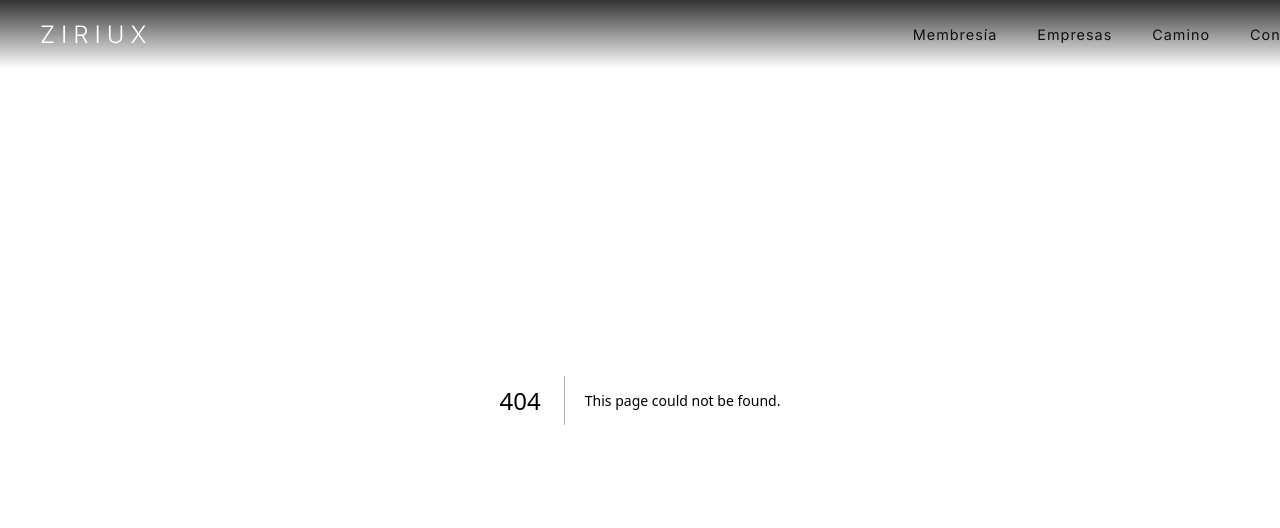
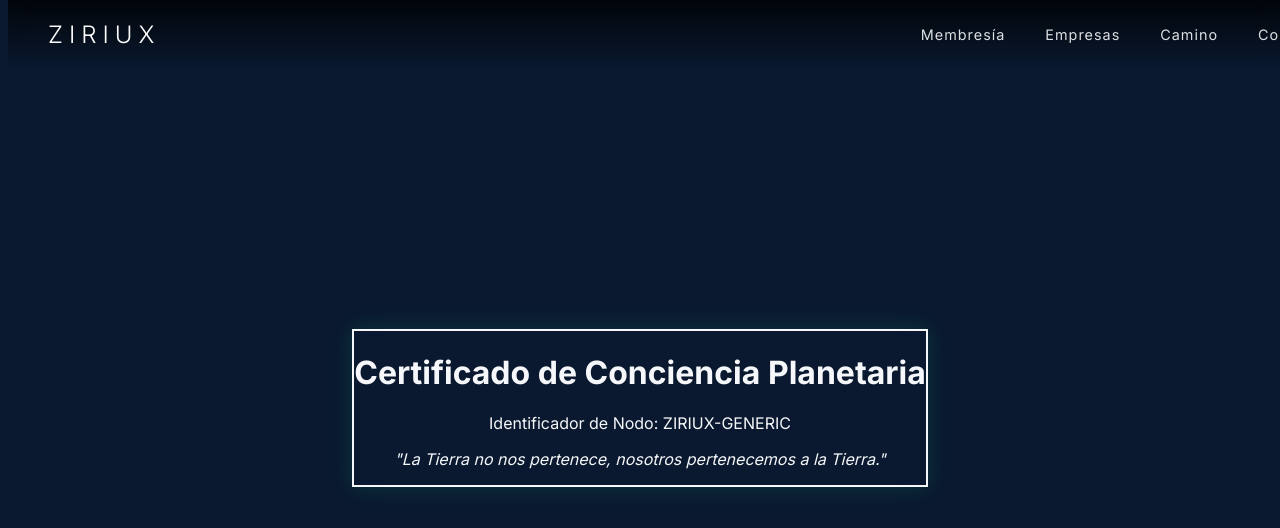
Before and after one commit to driade-de/ziriuxBluesphere, a Next.js app: page /certificado in a window 1280 px wide. Before the commit this address had no page. Shown: the top 528 px of the page. Built offline with nearby package versions, Linux system fonts and the light colour scheme.

Commit message:
🚀 Despliegue oficial: Certificado y Biblioteca corregidos

```diff
--- /dev/null
+++ b/app/certificado/page.tsx
@@ -0,0 +1,32 @@
+'use client'
+
+import { Suspense } from 'react'
+import { useSearchParams } from 'next/navigation'
+
+function ContenidoCertificado() {
+  const searchParams = useSearchParams()
+  const id = searchParams.get('id') || 'ZIRIUX-GENERIC'
+
+  return (
+    <div className="min-h-screen bg-black flex flex-col items-center justify-center p-4">
+      <div className="border-2 border-emerald-500 p-8 rounded-lg text-center bg-zinc-900 shadow-[0_0_20px_rgba(16,185,129,0.2)]">
+        <h1 className="text-emerald-400 text-3xl font-bold mb-4">Certificado de Conciencia Planetaria</h1>
+        <p className="text-zinc-400 mb-6">Identificador de Nodo: <span className="text-white mono">{id}</span></p>
+        <div className="h-1 w-full bg-gradient-to-r from-transparent via-emerald-500 to-transparent mb-6"></div>
+        <p className="text-emerald-200 italic">"La Tierra no nos pertenece, nosotros pertenecemos a la Tierra."</p>
+      </div>
+    </div>
+  )
+}
+
+export default function CertificadoPage() {
+  return (
+    <Suspense fallback={
+      <div className="min-h-screen bg-black flex items-center justify-center text-emerald-500">
+        Generando credenciales Ziriux...
+      </div>
+    }>
+      <ContenidoCertificado />
+    </Suspense>
+  )
+}
```
